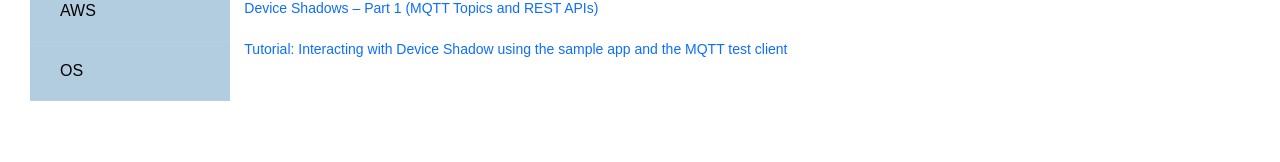
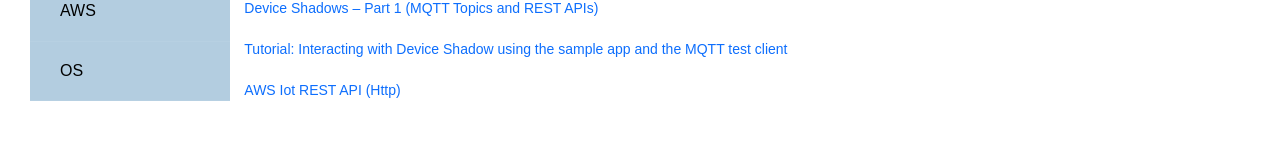
Before and after one commit to dmitriyokhrimenko/my-links, a React (Create React App) app: page /categories/aws in a window 1280 px wide. Shown: the part 553-715 px from the top of the page. Built offline with nearby package versions, Linux system fonts and the light colour scheme.

Commit message:
feat(data): add AWS Iot REST API (Http)

```diff
--- a/src/data-stub.js
+++ b/src/data-stub.js
@@ -258,6 +258,11 @@
                         description: "Tutorial: Interacting with Device Shadow using the sample app and the MQTT test client",
                         url: "https://docs.amazonaws.cn/en_us/iot/latest/developerguide/interact-lights-device-shadows.html",
                     },
+                    {
+                        title: "AWS Iot REST API (Http)",
+                        description: "AWS Iot REST API (Http)",
+                        url: "https://docs.aws.amazon.com/iot/latest/apireference/API_ListThingPrincipals.html",
+                    },
                 ],
             },
         },
```
